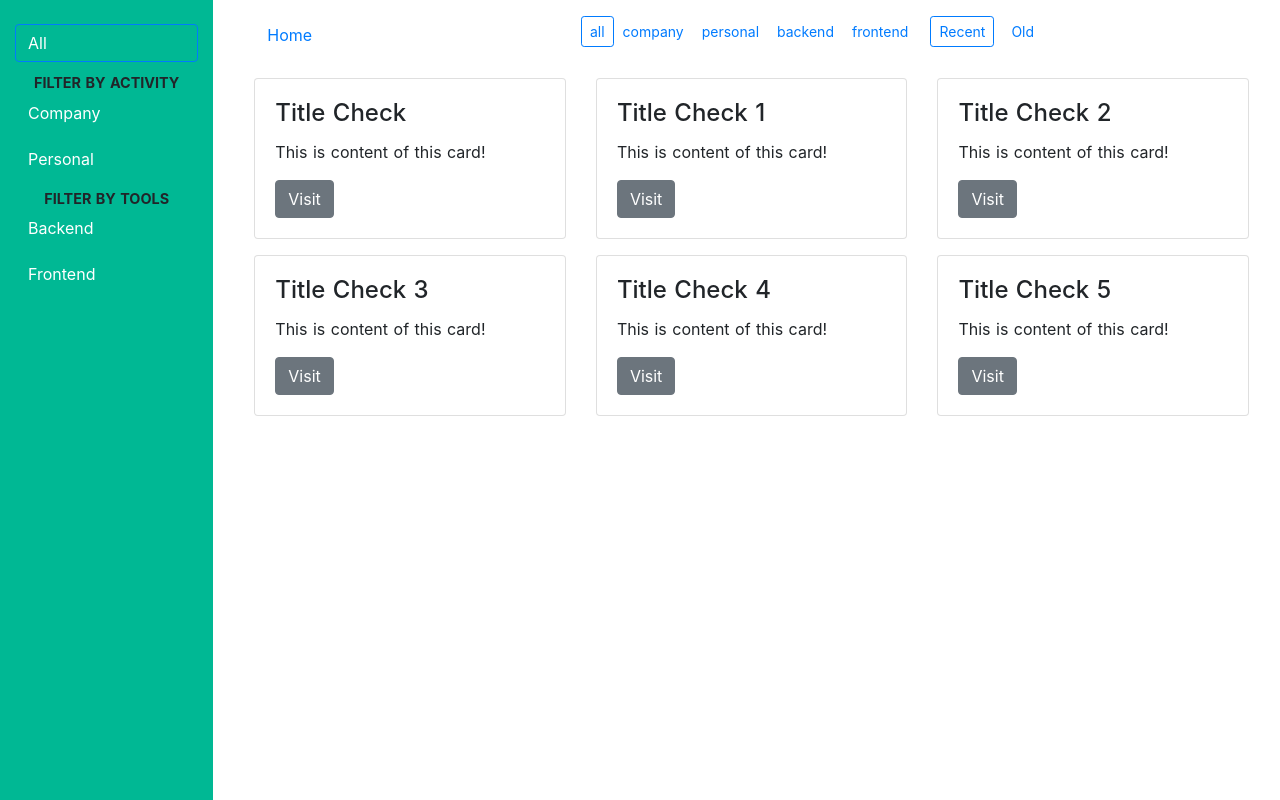
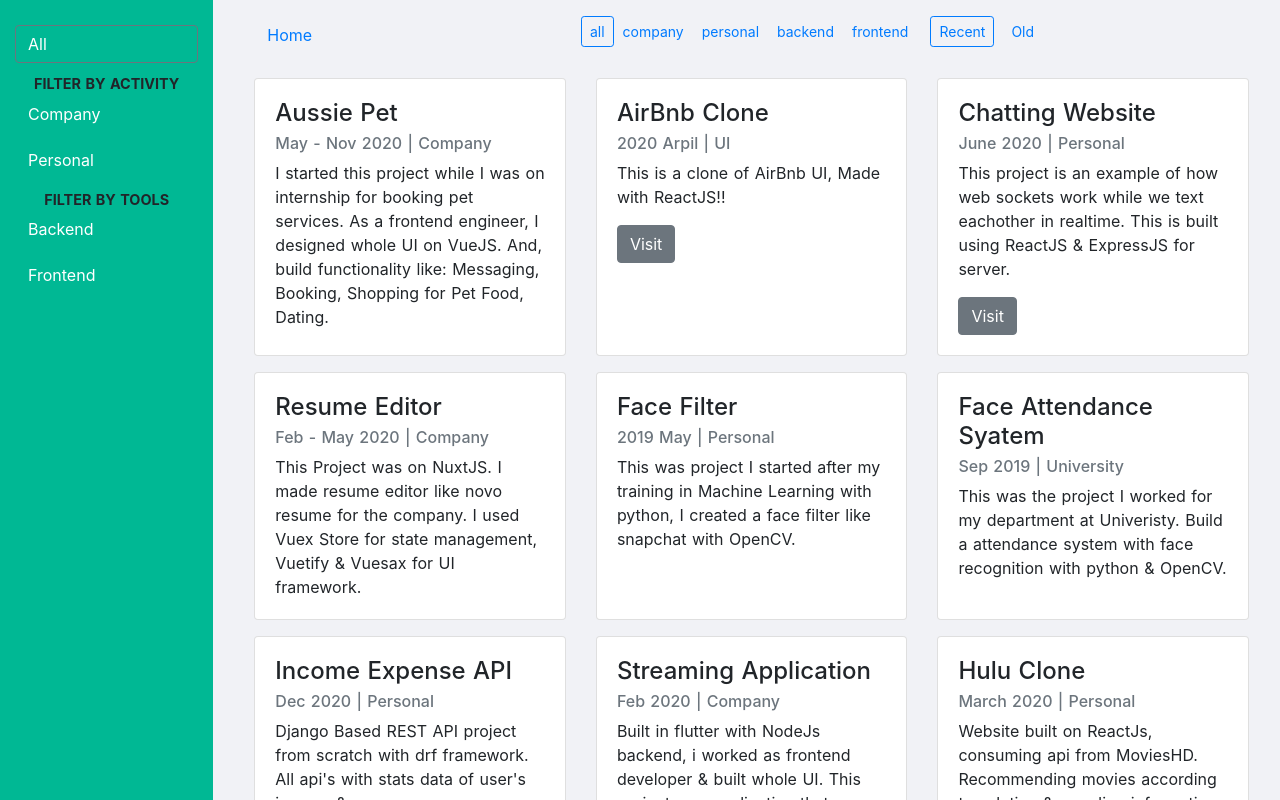
Before and after one commit to Sukhvsin2/Portfolio, a Nuxt app: page /projects in a window 1280 px wide. Shown: the top 800 px of the page. Built offline with nearby package versions, Linux system fonts and the light colour scheme.

Commit message:
Card details done

```diff
--- a/components/Card.vue
+++ b/components/Card.vue
@@ -1,5 +1,5 @@
 <template>
-    <b-card :title="title">
+    <b-card :title="title" :sub-title="type">
         <b-card-text>{{content}}</b-card-text>
         <b-button v-if="link != null" :href="link" target="__blank">Visit</b-button>
     </b-card>
@@ -14,4 +14,7 @@ export default {
 </script>
 
 <style scoped>
+.card{
+    height: 100%;
+}
 </style>
--- a/pages/projects.vue
+++ b/pages/projects.vue
@@ -3,13 +3,13 @@
       <b-row>
           <b-col cols="12" lg="2" md="2" sm="2" class="optionSection pt-3">
               <div class="mt-2 options">
-                  <b-button block :variant="active == 'all' ? 'outline-primary' : 'link'"  @click="urlChange('all')">All</b-button>
+                  <b-button block :variant="active == 'all' ? 'outline-secondary' : 'link'"  @click="urlChange('all')">All</b-button>
                   <div class="sectionDesc">filter by activity</div>
-                  <b-button block :variant="active == 'company' ? 'outline-primary' : 'link'" @click="urlChange('company')">Company</b-button>
-                  <b-button block :variant="active == 'personal' ? 'outline-primary' : 'link'" @click="urlChange('personal')">Personal</b-button>
+                  <b-button block :variant="active == 'company' ? 'outline-secondary' : 'link'" @click="urlChange('company')">Company</b-button>
+                  <b-button block :variant="active == 'personal' ? 'outline-secondary' : 'link'" @click="urlChange('personal')">Personal</b-button>
                   <div class="sectionDesc">filter by tools</div>
-                  <b-button block :variant="active == 'backend' ? 'outline-primary' : 'link'" @click="urlChange('backend')">Backend</b-button>
-                  <b-button block :variant="active == 'frontend' ? 'outline-primary' : 'link'"  @click="urlChange('frontend')">Frontend</b-button>
+                  <b-button block :variant="active == 'backend' ? 'outline-secondary' : 'link'" @click="urlChange('backend')">Backend</b-button>
+                  <b-button block :variant="active == 'frontend' ? 'outline-secondary' : 'link'"  @click="urlChange('frontend')">Frontend</b-button>
               </div>
           </b-col>
           <b-col cols="12" lg="10" md="10" sm="12" class="optionDetails">
@@ -45,12 +45,17 @@ export default {
             order: 'recent',
             categories:[{name: 'all'}, {name: 'company'}, {name: 'personal'}, {name: 'backend'}, {name: 'frontend'}],
             content: [
-                {title: 'Title Check', content: 'This is content of this card!', link: 'null', type: 'company'},
-                {title: 'Title Check 1', content: 'This is content of this card!', link: 'null', type: 'personal'},
-                {title: 'Title Check 2', content: 'This is content of this card!', link: 'null', type: 'company'},
-                {title: 'Title Check 3', content: 'This is content of this card!', link: 'null', type: 'company'},
-                {title: 'Title Check 4', content: 'This is content of this card!', link: 'null', type: 'personal'},
-                {title: 'Title Check 5', content: 'This is content of this card!', link: 'null', type: 'company'}
+                {title: 'Aussie Pet', content: 'I started this project while I was on internship for booking pet services. As a frontend engineer, I designed whole UI on VueJS. And, build functionality like: Messaging, Booking, Shopping for Pet Food, Dating.', link: null, type: 'May - Nov 2020 | Company'},
+                {title: 'AirBnb Clone', content: 'This is a clone of AirBnb UI, Made with ReactJS!!', link: 'https://aurbnbreactjs.netlify.app/', type: '2020 Arpil | UI'},
+                {title: 'Chatting Website', content: 'This project is an example of how web sockets work while we text eachother in realtime. This is built using ReactJS & ExpressJS for server.', link: 'https://socket-react-app.netlify.app/', type: 'June 2020 | Personal'},
+                {title: 'Resume Editor', content: 'This Project was on NuxtJS. I made resume editor like novo resume for the company. I used Vuex Store for state management, Vuetify & Vuesax for UI framework.', link: null, type: 'Feb - May 2020 | Company'},
+                {title: 'Face Filter', content: 'This was project I started after my training in Machine Learning with python, I created a face filter like snapchat with OpenCV.', link: null, type: '2019 May | Personal'},
+                {title: 'Face Attendance Syatem', content: 'This was the project I worked for my department at Univeristy. Build a attendance system with face recognition with python & OpenCV.', link: null, type: 'Sep 2019 | University'},
+                {title: 'Income Expense API', content: 'Django Based REST API project from scratch with drf framework. All api\'s with stats data of user\'s income & expense.', link: null, type: 'Dec 2020 | Personal'},
+                {title: 'Streaming Application', content: 'Built in flutter with NodeJs backend, i worked as frontend developer & built whole UI. This porject was application that consume videos from backend realtime.', link: null, type: 'Feb 2020 | Company'},
+                {title: 'Hulu Clone', content: 'Website built on ReactJs, consuming api from MoviesHD. Recommending movies according to selction & provding information from rating to reviews.', link: null, type: 'March 2020 | Personal'},
+                {title: 'Money Transfer App', content: 'Started while I was intern, built in React Native. Project was building a money transfer app with user stats, qr money sharing functionality, saving, etc.', link: null, type: 'Nov 2020 | Company'},
+                {title: 'School Management System', content: 'School Management System build on Nuxt.Js, with functionality of role like: admin, principal, teacher, student accounts.', link: null, type: 'Nov 2020 | Company'},
             ]
         }
     },
@@ -75,14 +80,14 @@ export default {
 
 <style scoped>
 .container-fluid{
-    height: 100vh;
+    background-color: #f1f2f6;
 }
 .options > button{
     color: white
 }
 .optionSection{
     background-color: #00b894;
-    height: 100vh;
+    /* position: relative; */
 }
 @media (max-width: 760px) {
     .optionSection{
@@ -91,7 +96,6 @@ export default {
 }
 .optionDetails{
     padding-left: 25px;
-    height: 100vh;
 }
 .sectionDesc{
     text-transform: uppercase;
@@ -103,5 +107,9 @@ export default {
 button{
     text-align: left;
 }
+.options{
+    position: sticky;
+    top: 25px;
+}
 
 </style>
```
